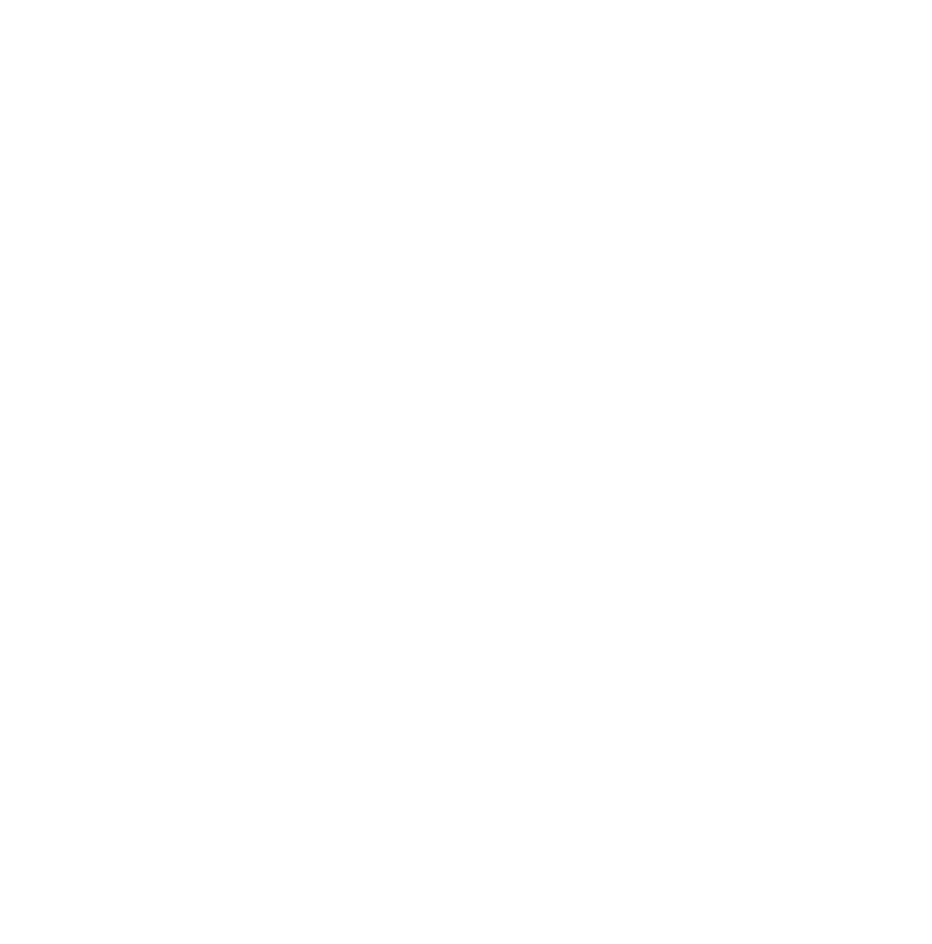
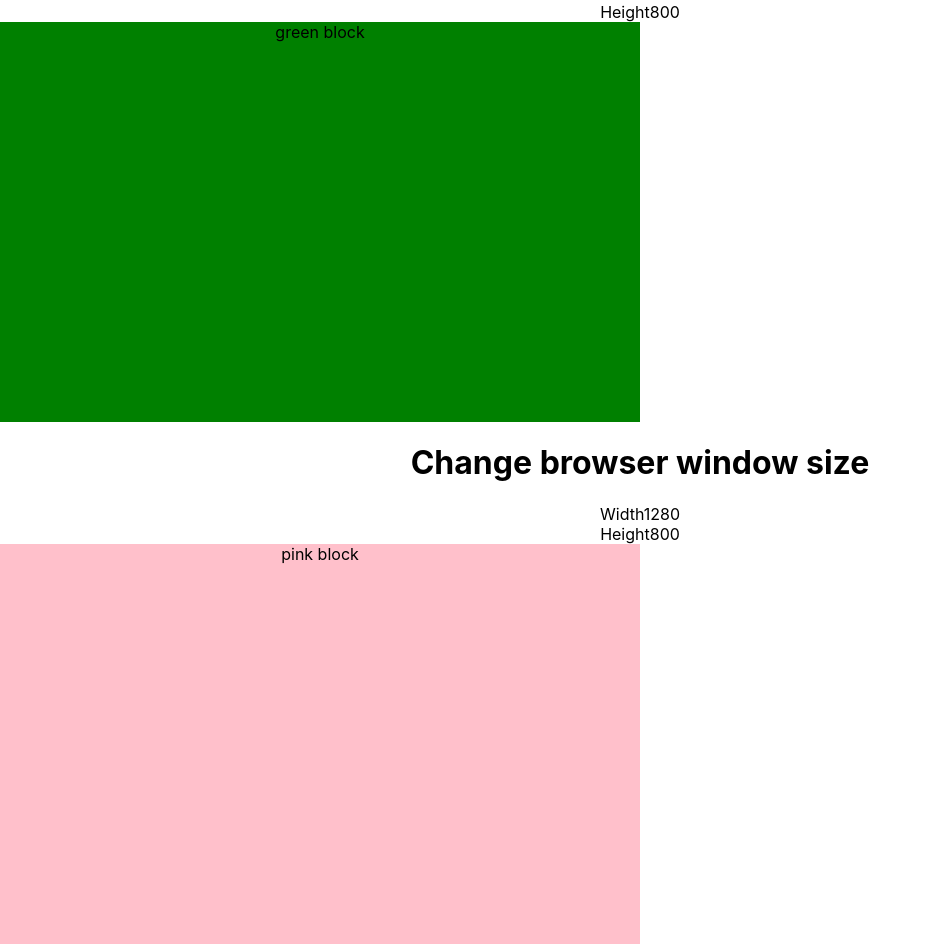
Before and after one commit to Vmagdesyan/PageResizer, a React (Create React App) app: page / in a window 1280 px wide. Shown: the part 980-1924 px from the top of the page, without its empty margins (0-932 px from the left). Before the commit the page ends 880 px from the top, so only its background shows below. Built offline with nearby package versions, Linux system fonts and the light colour scheme.

Commit message:
Добавляет pageResizer с использованием render props

```diff
--- a/src/App.js
+++ b/src/App.js
@@ -2,6 +2,8 @@
 
 import { RedBlock } from './components/RedBlock';
 import { BlueBlock } from './components/BlueBlock';
+import { ResizeTracker } from './components/ResizeTracker';
+import { ResizeTrackerWithHooks } from './components/ResizeTrackerWithHooks';
 
 import './App.css';
 
@@ -10,6 +12,8 @@
     <div className="App">
       <RedBlock/>
       <BlueBlock/>
+      <ResizeTracker/>
+      <ResizeTrackerWithHooks/>
     </div>
   );
 }
--- /dev/null
+++ b/src/components/ResizeTracker/index.jsx
@@ -0,0 +1,25 @@
+import React from 'react';
+
+import { Block } from '../Block';
+import { PageResizer } from '../PageResizer';
+
+export class ResizeTracker extends React.Component {
+  onChildrenRender = (height, width) => (
+    <Block
+      height={height}
+      width={width}
+      color="green"
+    />
+  )
+
+  render() {
+    return(
+      <div>
+        <h1>Change browser window size</h1>
+        <PageResizer
+          childrenRender={this.onChildrenRender}
+        />
+      </div>
+    );
+  }
+}
--- /dev/null
+++ b/src/components/ResizeTrackerWithHooks/index.jsx
@@ -0,0 +1,23 @@
+import React from 'react';
+
+import { Block } from '../Block';
+import { PageResizer } from '../PageResizer';
+
+export const ResizeTrackerWithHooks = () => {
+  const onChildrenRender = (height, width) => (
+    <Block
+      height={height}
+      width={width}
+      color="pink"
+    />
+  )
+
+  return (
+    <div>
+      <h1>Change browser window size</h1>
+      <PageResizer
+        childrenRender={onChildrenRender}
+      />
+    </div>
+  );
+}
```
